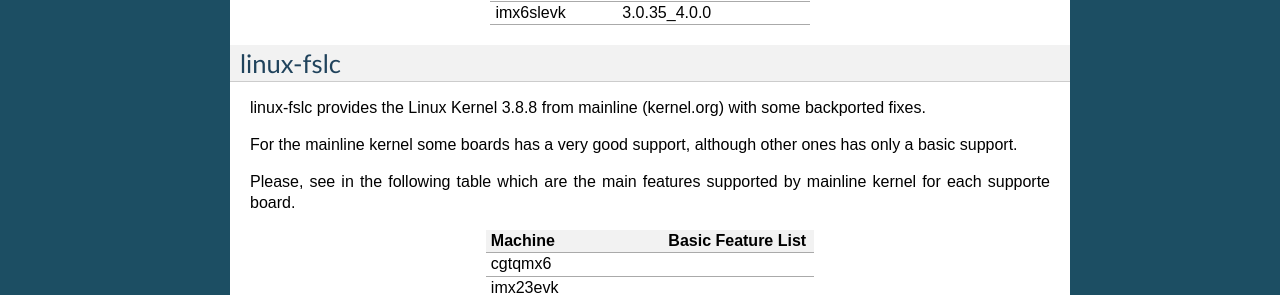
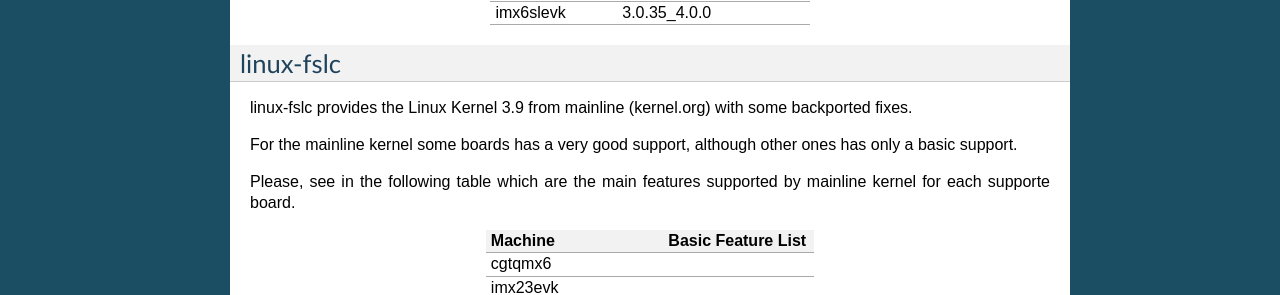
Before and after one commit to Freescale/Documentation, a Sphinx documentation site: the page built from release-notes/source/kernel-linux.rst, in a window 1280 px wide. Shown: the part 469-764 px from the top of the page. Built offline with Sphinx 7.4.7, drawn with Linux system fonts in a browser that asks for light colours.

Commit message:
kernel-linux: Update for 3.9 kernel version (fslc)
Signed-off-by: Otavio Salvador <otavio@ossystems.com.br>

```diff
--- a/release-notes/source/kernel-linux.rst
+++ b/release-notes/source/kernel-linux.rst
@@ -19,7 +19,7 @@ Freescale for each supported machine.
 linux-fslc
 -----------
 
-linux-fslc provides the Linux Kernel 3.8.8 from mainline (kernel.org)
+linux-fslc provides the Linux Kernel 3.9 from mainline (kernel.org)
 with some backported fixes.
 
 For the mainline kernel some boards has a very good support, although
```
